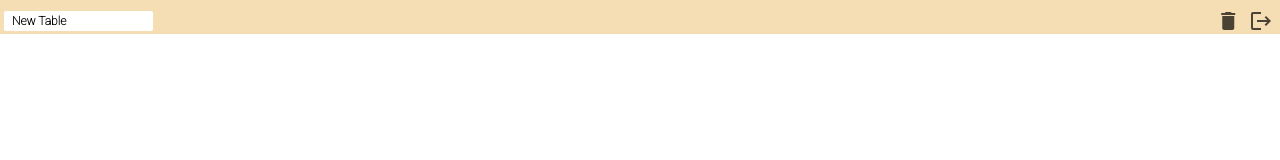
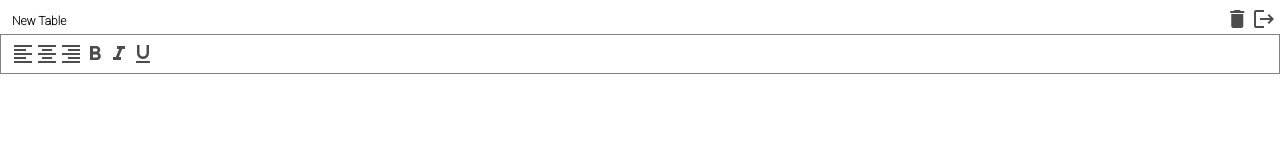
Before and after one commit to Nawarius/GreenWay, a website built with webpack: page src/index.html in a window 1280 px wide. Built offline with nearby package versions, Linux system fonts and the light colour scheme.

Commit message:
Adds: add styles for toolbar

```diff
--- a/src/index.html
+++ b/src/index.html
@@ -24,7 +24,24 @@
             </div>
 
             <div class="excel__toolbar">
-
+                <div class = 'button'>
+                    <i class="material-icons">format_align_left</i>
+                </div>
+                <div class = 'button'>
+                    <i class="material-icons">format_align_center</i>
+                </div>
+                <div class = 'button'>
+                    <i class="material-icons">format_align_right</i>
+                </div>
+                <div class = 'button'>
+                    <i class="material-icons">format_bold</i>
+                </div>
+                <div class = 'button'>
+                    <i class="material-icons">format_italic</i>
+                </div>
+                <div class = 'button'>
+                    <i class="material-icons">format_underline</i>
+                </div>
             </div>
 
             <div class="excel__formula">
--- a/src/scss/_mixins.scss
+++ b/src/scss/_mixins.scss
@@ -1,7 +1,6 @@
 @mixin button ($color: green) {
     height: 24px;
     min-width: 24px;
-    padding: 3px;
     text-align: center;
     position: relative;
     display: inline-block;
@@ -12,7 +11,7 @@
     }
 
     &:hover{
-        background: #eee;
+        background: gray;
         cursor: pointer;
     }
 
--- a/src/scss/_variables.scss
+++ b/src/scss/_variables.scss
@@ -1,2 +1,3 @@
 $header-height: 34px;
+$toolbar-height: 40px;
 $border-color: gray
--- a/src/scss/header.scss
+++ b/src/scss/header.scss
@@ -11,7 +11,6 @@
     display: flex;
     justify-content: space-between;
     align-items: center;
-    background: wheat;
 
     & .input {
         margin:0;
--- a/src/scss/toolbar.scss
+++ b/src/scss/toolbar.scss
@@ -0,0 +1,17 @@
+@import 'variables';
+@import 'mixins';
+
+.excel__toolbar {
+    position: absolute;
+    height: $toolbar-height;
+    left:0;
+    right:0;
+    top:$header-height;
+    border: 1px solid $border-color;
+    padding: 7px 10px;
+    display: flex;
+
+    & .button {
+        @include button(green);
+    }
+}
```
